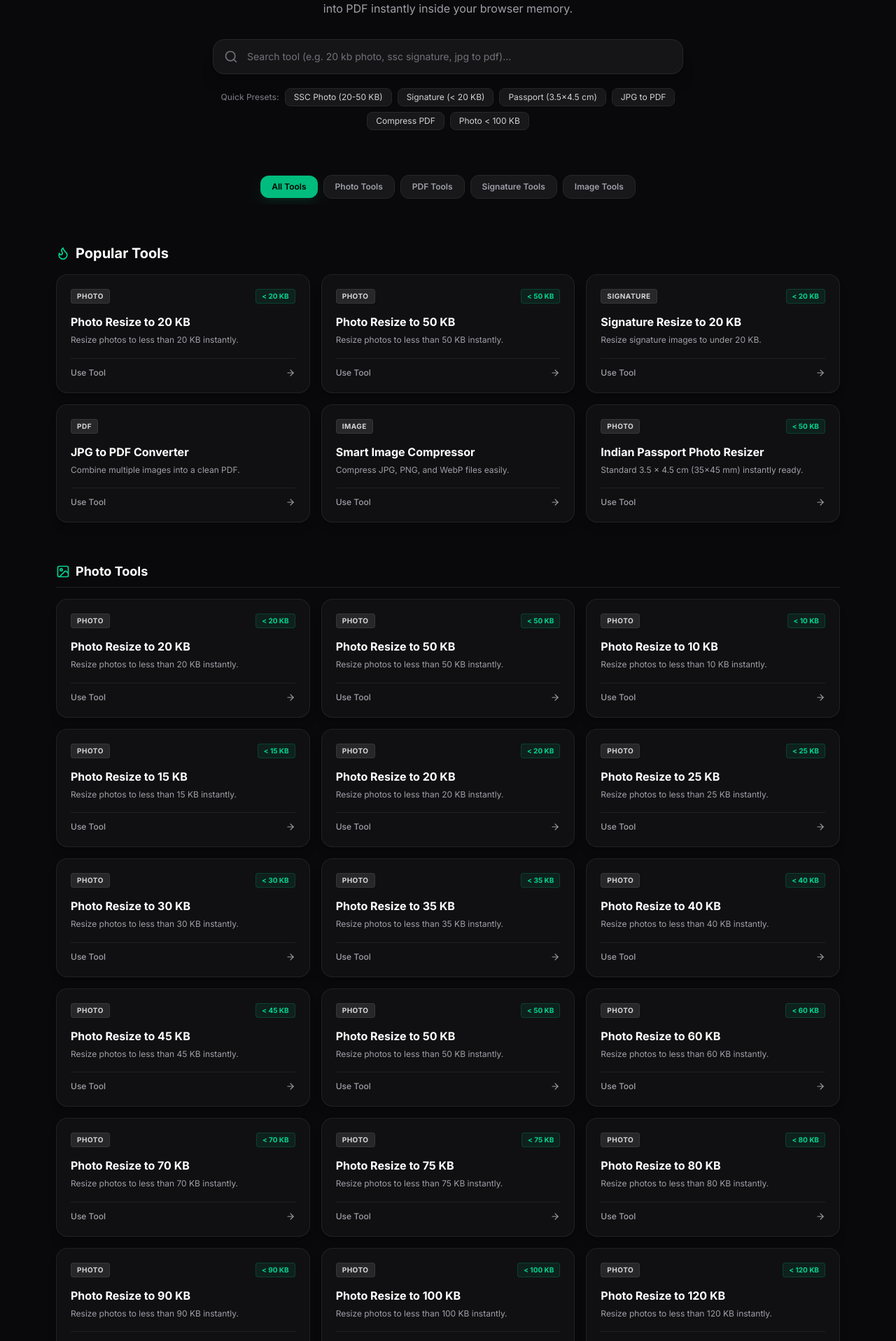
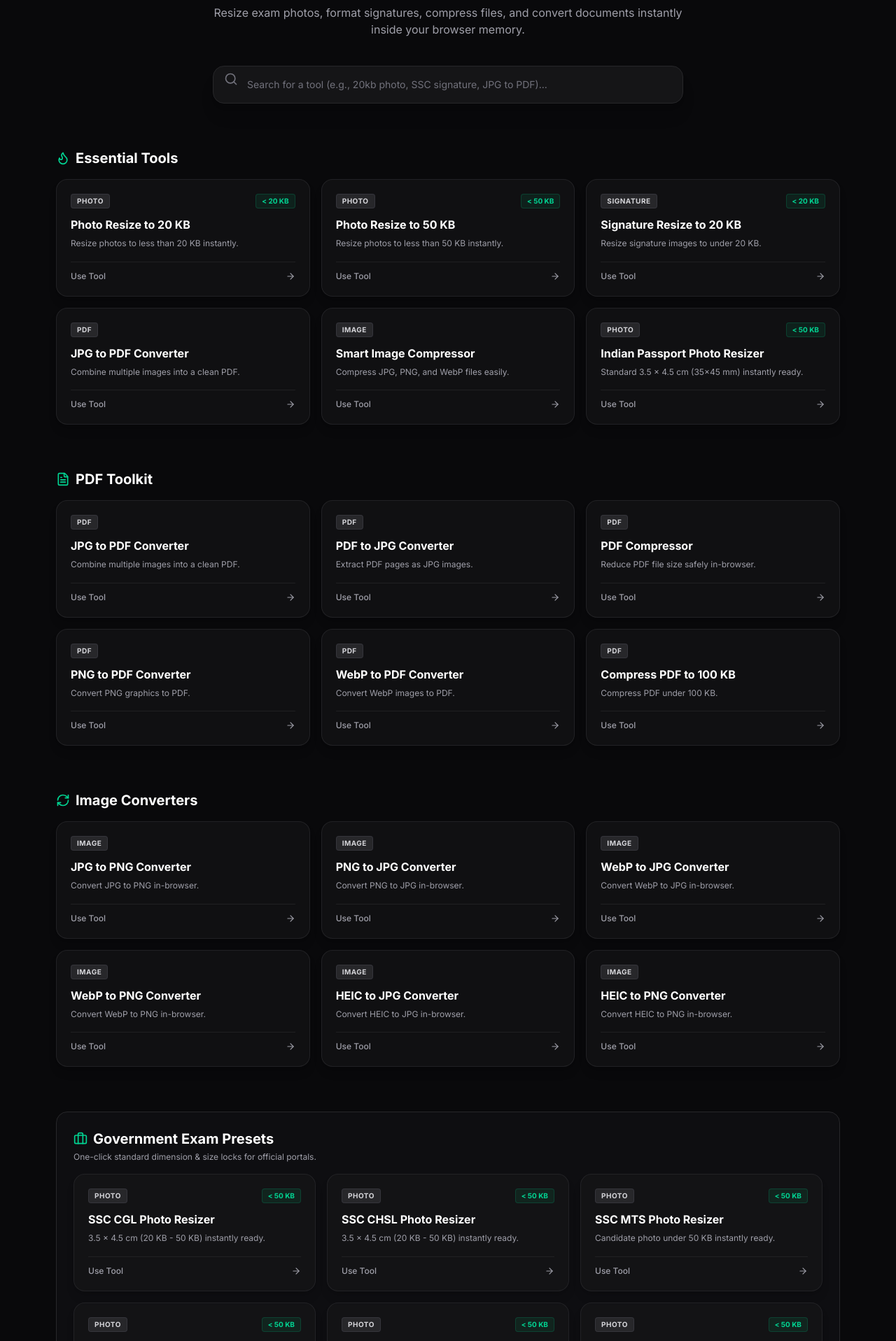
Before and after one commit to mantupatra23-pixel/formilo, a Next.js app: page / in a window 1280 px wide. Shown: the part 343-2260 px from the top of the page at 70% size. Built offline with nearby package versions, Linux system fonts and the light colour scheme.

Commit message:
style(home): curate homepage into sections and chips to fix 150+ tool clutter

```diff
--- a/app/page.tsx
+++ b/app/page.tsx
@@ -3,59 +3,55 @@
 import React, { useState, useMemo } from 'react';
 import Link from 'next/link';
 import {
-  Sparkles, Zap, ShieldCheck, ArrowRight, Search,
-  FileText, Image as ImageIcon, PenTool, Smartphone,
-  CheckCircle2, Flame, Layers
+  Zap, ShieldCheck, ArrowRight, Search,
+  FileText, Image as ImageIcon, Smartphone,
+  Flame, Briefcase, RefreshCw, Layers
 } from 'lucide-react';
-import { TOOLS, ToolCategory } from '@/lib/tools';
+import { TOOLS } from '@/lib/tools';
 
 export default function HomePage() {
   const [searchQuery, setSearchQuery] = useState('');
-  const [selectedCategory, setSelectedCategory] = useState<string>('all');
 
-  // Filter tools based on search query and category
-  const filteredTools = useMemo(() => {
+  // Search Filter
+  const searchResults = useMemo(() => {
+    if (!searchQuery.trim()) return [];
     return TOOLS.filter((tool) => {
-      const matchesSearch =
-        tool.name.toLowerCase().includes(searchQuery.toLowerCase()) ||
-        tool.description.toLowerCase().includes(searchQuery.toLowerCase()) ||
-        (tool.keywords && tool.keywords.some((k) => k.toLowerCase().includes(searchQuery.toLowerCase())));
+      const q = searchQuery.toLowerCase();
+      return (
+        tool.enabled && (
+          tool.name.toLowerCase().includes(q) ||
+          tool.description.toLowerCase().includes(q) ||
+          (tool.keywords && tool.keywords.some((k) => k.toLowerCase().includes(q)))
+        )
+      );
+    });
+  }, [searchQuery]);
 
-      const matchesCategory = selectedCategory === 'all' || tool.category === selectedCategory;
+  // Curated Categories for Clean UI
+  const popularTools = TOOLS.filter(t => ['photo-resize-20kb', 'photo-resize-50kb', 'signature-resize-20kb', 'jpg-to-pdf', 'image-compressor', 'passport-photo-resizer'].includes(t.slug));
 
-      return tool.enabled && matchesSearch && matchesCategory;
-    });
-  }, [searchQuery, selectedCategory]);
+  const pdfTools = TOOLS.filter(t => t.category === 'pdf').slice(0, 6);
 
-  const popularTools = useMemo(() => {
-    return TOOLS.filter((t) => ['photo-resize-20kb', 'photo-resize-50kb', 'signature-resize-20kb', 'jpg-to-pdf', 'image-compressor', 'passport-photo-resizer'].includes(t.slug));
-  }, []);
+  const converterTools = TOOLS.filter(t => t.badge === 'Converter').slice(0, 6);
 
-  const photoTools = useMemo(() => TOOLS.filter((t) => t.category === 'photo' && t.enabled), []);
-  const pdfTools = useMemo(() => TOOLS.filter((t) => t.category === 'pdf' && t.enabled), []);
-  const otherTools = useMemo(() => TOOLS.filter((t) => ['signature', 'image'].includes(t.category) && t.enabled), []);
+  const examTools = TOOLS.filter(t => t.badge === 'Exam Preset');
+  const topExamTools = examTools.slice(0, 6);
+  const restExamTools = examTools.slice(6);
 
-  const quickPresets = [
-    { label: 'SSC Photo (20-50 KB)', slug: 'photo-resize-20kb' },
-    { label: 'Signature (< 20 KB)', slug: 'signature-resize-20kb' },
-    { label: 'Passport (3.5x4.5 cm)', slug: 'passport-photo-resizer' },
-    { label: 'JPG to PDF', slug: 'jpg-to-pdf' },
-    { label: 'Compress PDF', slug: 'pdf-compressor' },
-    { label: 'Photo < 100 KB', slug: 'photo-resize-100kb' }
-  ];
+  const kbTools = TOOLS.filter(t => t.name.startsWith('Photo Resize to') && !['photo-resize-20kb', 'photo-resize-50kb'].includes(t.slug));
 
   return (
     <div className="min-h-screen bg-[#09090b] text-zinc-100 selection:bg-emerald-500 selection:text-black">
-      {/* Mesh Ambient Glow */}
+      {/* Background Glow */}
       <div className="absolute top-0 left-1/2 -translate-x-1/2 w-[700px] h-[350px] bg-emerald-500/10 blur-[140px] pointer-events-none -z-10" />
 
       {/* Hero Section */}
-      <section className="max-w-6xl mx-auto px-4 pt-14 pb-8 text-center space-y-6">
-        <div className="inline-flex items-center gap-2 px-3.5 py-1.5 rounded-full border border-emerald-500/30 bg-emerald-500/10 text-emerald-400 text-xs font-semibold tracking-wide shadow-inner">
-          <Zap className="w-3.5 h-3.5" /> 100% Client-Side Engine • Zero Server Uploads • Instant Results
+      <section className="max-w-5xl mx-auto px-4 pt-14 pb-8 text-center space-y-6">
+        <div className="inline-flex items-center gap-2 px-3.5 py-1.5 rounded-full border border-emerald-500/30 bg-emerald-500/10 text-emerald-400 text-xs font-semibold tracking-wide">
+          <Zap className="w-3.5 h-3.5" /> 100% Client-Side Engine • Zero Server Uploads
         </div>
 
-        <h1 className="text-4xl sm:text-6xl font-black tracking-tight text-white max-w-4xl mx-auto leading-tight sm:leading-none">
+        <h1 className="text-4xl sm:text-6xl font-black tracking-tight text-white leading-tight">
           Free Online Tools for <br />
           <span className="text-transparent bg-clip-text bg-gradient-to-r from-emerald-400 via-teal-300 to-green-500">
             Photos, Signatures & PDFs
@@ -63,237 +59,157 @@ export default function HomePage() {
         </h1>
 
         <p className="max-w-2xl mx-auto text-sm sm:text-base text-zinc-400">
-          Resize passport photos, format signatures under 20 KB, and merge multiple documents into PDF instantly inside your browser memory.
+          Resize exam photos, format signatures, compress files, and convert documents instantly inside your browser memory.
         </p>
 
-        {/* Live Search & Quick Filter */}
-        <div className="max-w-2xl mx-auto space-y-3 pt-2">
-          <div className="relative">
+        {/* Live Search */}
+        <div className="max-w-2xl mx-auto pt-4 relative">
           <Search className="absolute left-4 top-1/2 -translate-y-1/2 w-5 h-5 text-zinc-500" />
           <input
             type="text"
             value={searchQuery}
             onChange={(e) => setSearchQuery(e.target.value)}
-              placeholder="Search tool (e.g. 20 kb photo, ssc signature, jpg to pdf)..."
-              className="w-full pl-12 pr-4 py-3.5 rounded-2xl bg-zinc-900/80 border border-zinc-800 focus:border-emerald-500/70 focus:ring-2 focus:ring-emerald-500/20 text-white placeholder-zinc-500 text-sm outline-none transition shadow-xl"
+            placeholder="Search for a tool (e.g., 20kb photo, SSC signature, JPG to PDF)..."
+            className="w-full pl-12 pr-4 py-4 rounded-2xl bg-zinc-900/80 border border-zinc-800 focus:border-emerald-500/70 focus:ring-2 focus:ring-emerald-500/20 text-white placeholder-zinc-500 text-sm outline-none transition shadow-xl"
           />
-          </div>
-
-          {/* Quick Presets Chips */}
-          <div className="flex flex-wrap items-center justify-center gap-2 pt-2">
-            <span className="text-xs text-zinc-500 font-medium">Quick Presets:</span>
-            {quickPresets.map((preset, idx) => (
-              <Link
-                key={idx}
-                href={`/tools/${preset.slug}`}
-                className="text-xs px-3 py-1 rounded-lg bg-zinc-900 border border-zinc-800 text-zinc-300 hover:border-emerald-500/60 hover:text-emerald-400 transition"
-              >
-                {preset.label}
-              </Link>
-            ))}
-          </div>
         </div>
       </section>
 
-      {/* Main Content Area */}
-      <main className="max-w-6xl mx-auto px-4 py-8 space-y-14">
+      <main className="max-w-6xl mx-auto px-4 py-8 space-y-16">
 
-        {/* If user is actively searching */}
+        {/* Search Results Display */}
         {searchQuery.trim() !== '' ? (
           <section className="space-y-4">
             <h2 className="text-lg font-bold text-white flex items-center gap-2">
-              <Search className="w-5 h-5 text-emerald-400" />
-              Search Results ({filteredTools.length})
+              <Search className="w-5 h-5 text-emerald-400" /> Search Results ({searchResults.length})
             </h2>
-
-            {filteredTools.length === 0 ? (
+            {searchResults.length === 0 ? (
               <div className="p-8 text-center bg-zinc-900/40 border border-zinc-800 rounded-2xl text-zinc-400 text-sm">
-                No tools found for "{searchQuery}". Try searching "20 kb", "signature", or "pdf".
+                No tools found for "{searchQuery}".
               </div>
             ) : (
               <div className="grid grid-cols-1 sm:grid-cols-2 lg:grid-cols-3 gap-4">
-                {filteredTools.map((tool) => (
-                  <ToolCard key={tool.slug} tool={tool} />
-                ))}
+                {searchResults.map((tool) => <ToolCard key={tool.slug} tool={tool} />)}
               </div>
             )}
           </section>
         ) : (
+          /* Curated Layout View */
           <>
-            {/* Category Tab Selector */}
-            <div className="flex items-center justify-center gap-2 overflow-x-auto pb-2">
-              {[
-                { id: 'all', label: 'All Tools' },
-                { id: 'photo', label: 'Photo Tools' },
-                { id: 'pdf', label: 'PDF Tools' },
-                { id: 'signature', label: 'Signature Tools' },
-                { id: 'image', label: 'Image Tools' }
-              ].map((cat) => (
-                <button
-                  key={cat.id}
-                  onClick={() => setSelectedCategory(cat.id)}
-                  className={`text-xs px-4 py-2 rounded-xl font-semibold transition shrink-0 ${
-                    selectedCategory === cat.id
-                      ? 'bg-emerald-500 text-black font-bold shadow-lg shadow-emerald-500/10'
-                      : 'bg-zinc-900 border border-zinc-800 text-zinc-400 hover:text-white hover:border-zinc-700'
-                  }`}
-                >
-                  {cat.label}
-                </button>
-              ))}
+            {/* 1. Most Popular Tools */}
+            <section className="space-y-4">
+              <h2 className="text-xl font-bold text-white flex items-center gap-2">
+                <Flame className="w-5 h-5 text-emerald-400" /> Essential Tools
+              </h2>
+              <div className="grid grid-cols-1 sm:grid-cols-2 lg:grid-cols-3 gap-4">
+                {popularTools.map((tool) => <ToolCard key={tool.slug} tool={tool} />)}
+              </div>
+            </section>
+
+            {/* 2. PDF Suite */}
+            <section className="space-y-4">
+              <h2 className="text-xl font-bold text-white flex items-center gap-2">
+                <FileText className="w-5 h-5 text-emerald-400" /> PDF Toolkit
+              </h2>
+              <div className="grid grid-cols-1 sm:grid-cols-2 lg:grid-cols-3 gap-4">
+                {pdfTools.map((tool) => <ToolCard key={tool.slug} tool={tool} />)}
+              </div>
+            </section>
+
+            {/* 3. Image Converters */}
+            <section className="space-y-4">
+              <h2 className="text-xl font-bold text-white flex items-center gap-2">
+                <RefreshCw className="w-5 h-5 text-emerald-400" /> Image Converters
+              </h2>
+              <div className="grid grid-cols-1 sm:grid-cols-2 lg:grid-cols-3 gap-4">
+                {converterTools.map((tool) => <ToolCard key={tool.slug} tool={tool} />)}
+              </div>
+            </section>
+
+            {/* 4. Exam Presets (Mixed Cards + Chips) */}
+            <section className="space-y-4 p-6 rounded-2xl bg-zinc-900/40 border border-zinc-800">
+              <div className="flex flex-col space-y-1 mb-4">
+                <h2 className="text-xl font-bold text-white flex items-center gap-2">
+                  <Briefcase className="w-5 h-5 text-emerald-400" /> Government Exam Presets
+                </h2>
+                <p className="text-xs text-zinc-400">One-click standard dimension & size locks for official portals.</p>
               </div>
 
-            {/* Popular Tools Section */}
-            {selectedCategory === 'all' && (
-              <section className="space-y-4">
-                <div className="flex items-center justify-between">
-                  <h2 className="text-xl font-bold text-white flex items-center gap-2">
-                    <Flame className="w-5 h-5 text-emerald-400" /> Popular Tools
-                  </h2>
+              <div className="grid grid-cols-1 sm:grid-cols-2 lg:grid-cols-3 gap-4">
+                {topExamTools.map((tool) => <ToolCard key={tool.slug} tool={tool} />)}
               </div>
-                <div className="grid grid-cols-1 sm:grid-cols-2 lg:grid-cols-3 gap-4">
-                  {popularTools.map((tool) => (
-                    <ToolCard key={tool.slug} tool={tool} isPopular />
+
+              <div className="pt-4 mt-4 border-t border-zinc-800 flex flex-wrap gap-2">
+                {restExamTools.map((tool) => (
+                  <Link
+                    key={tool.slug}
+                    href={`/tools/${tool.slug}`}
+                    className="px-3 py-1.5 rounded-lg bg-zinc-950 border border-zinc-800 text-[11px] font-medium text-zinc-300 hover:border-emerald-500/50 hover:text-emerald-400 transition"
+                  >
+                    {tool.name}
+                  </Link>
                 ))}
               </div>
             </section>
-            )}
 
-            {/* Photo Tools Section */}
-            {(selectedCategory === 'all' || selectedCategory === 'photo') && (
+            {/* 5. Quick Exact Size Links (Chips) */}
             <section className="space-y-4">
-                <div className="flex items-center justify-between border-b border-zinc-800/80 pb-2">
-                  <h2 className="text-lg font-bold text-white flex items-center gap-2">
-                    <ImageIcon className="w-5 h-5 text-emerald-400" /> Photo Tools
+              <h2 className="text-base font-bold text-white flex items-center gap-2">
+                <Layers className="w-4 h-4 text-emerald-400" /> Exact File Size Resizers
               </h2>
-                </div>
-                <div className="grid grid-cols-1 sm:grid-cols-2 lg:grid-cols-3 gap-4">
-                  {photoTools.map((tool) => (
-                    <ToolCard key={tool.slug} tool={tool} />
+              <div className="flex flex-wrap gap-2">
+                {kbTools.map((tool) => (
+                  <Link
+                    key={tool.slug}
+                    href={`/tools/${tool.slug}`}
+                    className="px-3 py-1.5 rounded-lg bg-zinc-900 border border-zinc-800 text-xs font-semibold text-zinc-300 hover:bg-emerald-500/10 hover:border-emerald-500/50 hover:text-emerald-400 transition"
+                  >
+                    {tool.targetKB && tool.targetKB < 1000 ? `${tool.targetKB} KB` : 'Custom Size'}
+                  </Link>
                 ))}
               </div>
             </section>
-            )}
-
-            {/* PDF Tools Section */}
-            {(selectedCategory === 'all' || selectedCategory === 'pdf') && (
-              <section className="space-y-4">
-                <div className="flex items-center justify-between border-b border-zinc-800/80 pb-2">
-                  <h2 className="text-lg font-bold text-white flex items-center gap-2">
-                    <FileText className="w-5 h-5 text-emerald-400" /> PDF Toolkit
-                  </h2>
-                </div>
-                <div className="grid grid-cols-1 sm:grid-cols-2 lg:grid-cols-3 gap-4">
-                  {pdfTools.map((tool) => (
-                    <ToolCard key={tool.slug} tool={tool} />
-                  ))}
-                </div>
-              </section>
-            )}
-
-            {/* Signature & Image Tools */}
-            {(selectedCategory === 'all' || selectedCategory === 'signature' || selectedCategory === 'image') && (
-              <section className="space-y-4">
-                <div className="flex items-center justify-between border-b border-zinc-800/80 pb-2">
-                  <h2 className="text-lg font-bold text-white flex items-center gap-2">
-                    <PenTool className="w-5 h-5 text-emerald-400" /> Image & Signature Tools
-                  </h2>
-                </div>
-                <div className="grid grid-cols-1 sm:grid-cols-2 lg:grid-cols-3 gap-4">
-                  {otherTools.map((tool) => (
-                    <ToolCard key={tool.slug} tool={tool} />
-                  ))}
-                </div>
-              </section>
-            )}
           </>
         )}
 
-        {/* Why Formilo Feature Cards */}
-        <section className="pt-8 border-t border-zinc-800/80">
-          <div className="text-center space-y-2 mb-8">
-            <h2 className="text-2xl font-bold text-white">Why Use Formilo?</h2>
-            <p className="text-xs sm:text-sm text-zinc-400 max-w-md mx-auto">
-              Engineered for speed, strict client-side security, and effortless form submissions.
-            </p>
-          </div>
-
-          <div className="grid grid-cols-1 sm:grid-cols-3 gap-4">
+        {/* Features Section */}
+        <section className="pt-8 border-t border-zinc-800/80 grid grid-cols-1 sm:grid-cols-3 gap-4">
           <div className="p-6 rounded-2xl bg-zinc-900/40 border border-zinc-800 text-center space-y-3">
             <div className="w-10 h-10 mx-auto rounded-xl bg-emerald-500/10 text-emerald-400 flex items-center justify-center">
               <Zap className="w-5 h-5" />
             </div>
-              <h3 className="text-sm font-bold text-white">Instant Client Processing</h3>
-              <p className="text-xs text-zinc-400">
-                Binary search compression runs directly in your browser memory with zero waiting queue.
-              </p>
+            <h3 className="text-sm font-bold text-white">Instant Processing</h3>
+            <p className="text-xs text-zinc-400">Everything runs directly in your browser memory. No queue.</p>
           </div>
-
           <div className="p-6 rounded-2xl bg-zinc-900/40 border border-zinc-800 text-center space-y-3">
             <div className="w-10 h-10 mx-auto rounded-xl bg-emerald-500/10 text-emerald-400 flex items-center justify-center">
               <ShieldCheck className="w-5 h-5" />
             </div>
-              <h3 className="text-sm font-bold text-white">100% Private & Secure</h3>
-              <p className="text-xs text-zinc-400">
-                Your private certificates, signatures, and photos are never uploaded or stored on any server.
-              </p>
+            <h3 className="text-sm font-bold text-white">100% Private</h3>
+            <p className="text-xs text-zinc-400">Documents and photos are never uploaded to our servers.</p>
           </div>
-
           <div className="p-6 rounded-2xl bg-zinc-900/40 border border-zinc-800 text-center space-y-3">
             <div className="w-10 h-10 mx-auto rounded-xl bg-emerald-500/10 text-emerald-400 flex items-center justify-center">
               <Smartphone className="w-5 h-5" />
             </div>
-              <h3 className="text-sm font-bold text-white">Mobile Optimized</h3>
-              <p className="text-xs text-zinc-400">
-                Built specifically for seamless photo and PDF preparation on mobile screens and Android devices.
-              </p>
-            </div>
-          </div>
-        </section>
-
-        {/* Global FAQ */}
-        <section className="p-6 sm:p-8 rounded-2xl bg-zinc-900/30 border border-zinc-800 space-y-6">
-          <h2 className="text-xl font-bold text-white text-center">Frequently Asked Questions</h2>
-          <div className="grid grid-cols-1 sm:grid-cols-2 gap-4">
-            <div className="p-4 rounded-xl bg-zinc-900/60 border border-zinc-800 space-y-1.5">
-              <h3 className="text-sm font-bold text-white">Is Formilo completely free?</h3>
-              <p className="text-xs text-zinc-400 leading-relaxed">
-                Yes, all compression, resizing, and PDF conversion tools are free with no watermarks or registration required.
-              </p>
-            </div>
-            <div className="p-4 rounded-xl bg-zinc-900/60 border border-zinc-800 space-y-1.5">
-              <h3 className="text-sm font-bold text-white">Are my uploaded documents safe?</h3>
-              <p className="text-xs text-zinc-400 leading-relaxed">
-                Yes, everything runs in your local browser using HTML5 Canvas and WASM APIs. No file ever leaves your device.
-              </p>
-            </div>
+            <h3 className="text-sm font-bold text-white">Mobile Ready</h3>
+            <p className="text-xs text-zinc-400">Perfectly optimized for seamless use on smartphones.</p>
           </div>
         </section>
       </main>
-
-      {/* Premium Footer */}
-      <footer className="mt-16 border-t border-zinc-800/80 bg-zinc-950 py-10 px-4 text-xs text-zinc-500">
-        <div className="max-w-6xl mx-auto flex flex-col sm:flex-row items-center justify-between gap-4">
-          <div className="flex items-center gap-2">
-            <span className="font-extrabold text-white tracking-wider text-sm">FORMILO</span>
-            <span>• Free Tools. Instant Results.</span>
-          </div>
-          <p>© 2026 Formilo. All rights reserved. 100% Client-Side Secure.</p>
-        </div>
-      </footer>
     </div>
   );
 }
 
-// Sub-component for individual Tool Card
-function ToolCard({ tool, isPopular }: { tool: any; isPopular?: boolean }) {
+// Compact Tool Card Component
+function ToolCard({ tool }: { tool: any }) {
   return (
     <Link
       href={`/tools/${tool.slug}`}
-      className="group relative p-5 rounded-2xl bg-zinc-900/50 border border-zinc-800/80 hover:border-emerald-500/50 hover:bg-zinc-900/90 transition-all duration-200 shadow-lg hover:shadow-emerald-500/5 flex flex-col justify-between"
+      className="group p-5 rounded-2xl bg-zinc-900/50 border border-zinc-800/80 hover:border-emerald-500/50 hover:bg-zinc-900/90 transition-all shadow-lg flex flex-col justify-between h-full"
     >
       <div>
-        <div className="flex items-start justify-between">
+        <div className="flex items-start justify-between mb-3">
           <span className="text-[10px] font-bold uppercase tracking-wider px-2 py-0.5 rounded bg-zinc-800 text-zinc-300 border border-zinc-700/60">
             {tool.category}
           </span>
@@ -303,17 +219,15 @@ function ToolCard({ tool, isPopular }: { tool: any; isPopular?: boolean }) {
             </span>
           )}
         </div>
-
-        <h3 className="text-base font-bold text-white mt-3.5 group-hover:text-emerald-400 transition-colors">
+        <h3 className="text-base font-bold text-white group-hover:text-emerald-400 transition-colors leading-snug">
           {tool.name}
         </h3>
-        <p className="text-xs text-zinc-400 mt-1 line-clamp-2 leading-relaxed">
+        <p className="text-[11px] sm:text-xs text-zinc-400 mt-1.5 line-clamp-2 leading-relaxed">
           {tool.shortDescription || tool.description}
         </p>
       </div>
-
-      <div className="mt-4 pt-3 border-t border-zinc-800/70 flex items-center justify-between text-xs text-zinc-400 group-hover:text-emerald-300 transition-colors">
-        <span className="font-medium">Use Tool</span>
+      <div className="mt-4 pt-3 border-t border-zinc-800/70 flex items-center justify-between text-[11px] sm:text-xs text-zinc-400 group-hover:text-emerald-300 transition-colors font-medium">
+        <span>Use Tool</span>
         <ArrowRight className="w-3.5 h-3.5 group-hover:translate-x-1 transition-transform" />
       </div>
     </Link>
```
Lines whose indentation alone changed are shown as unchanged.
